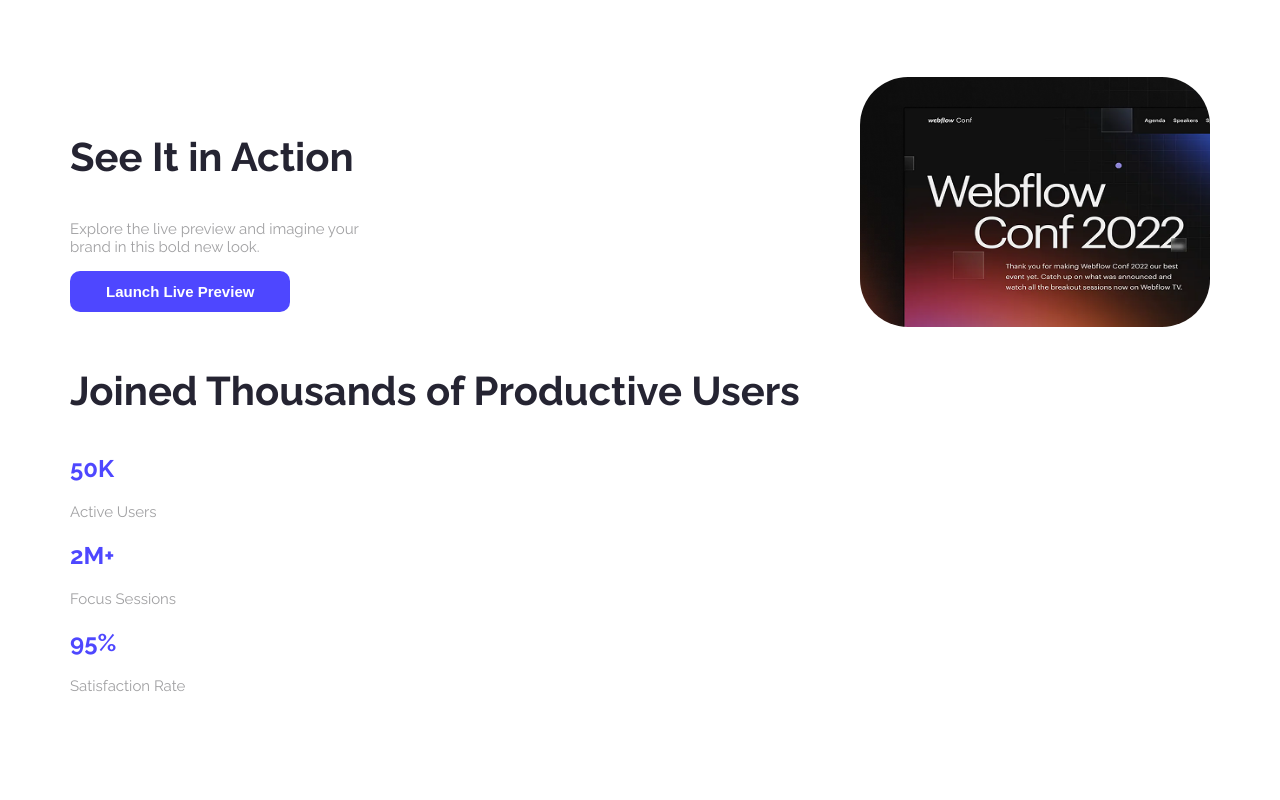
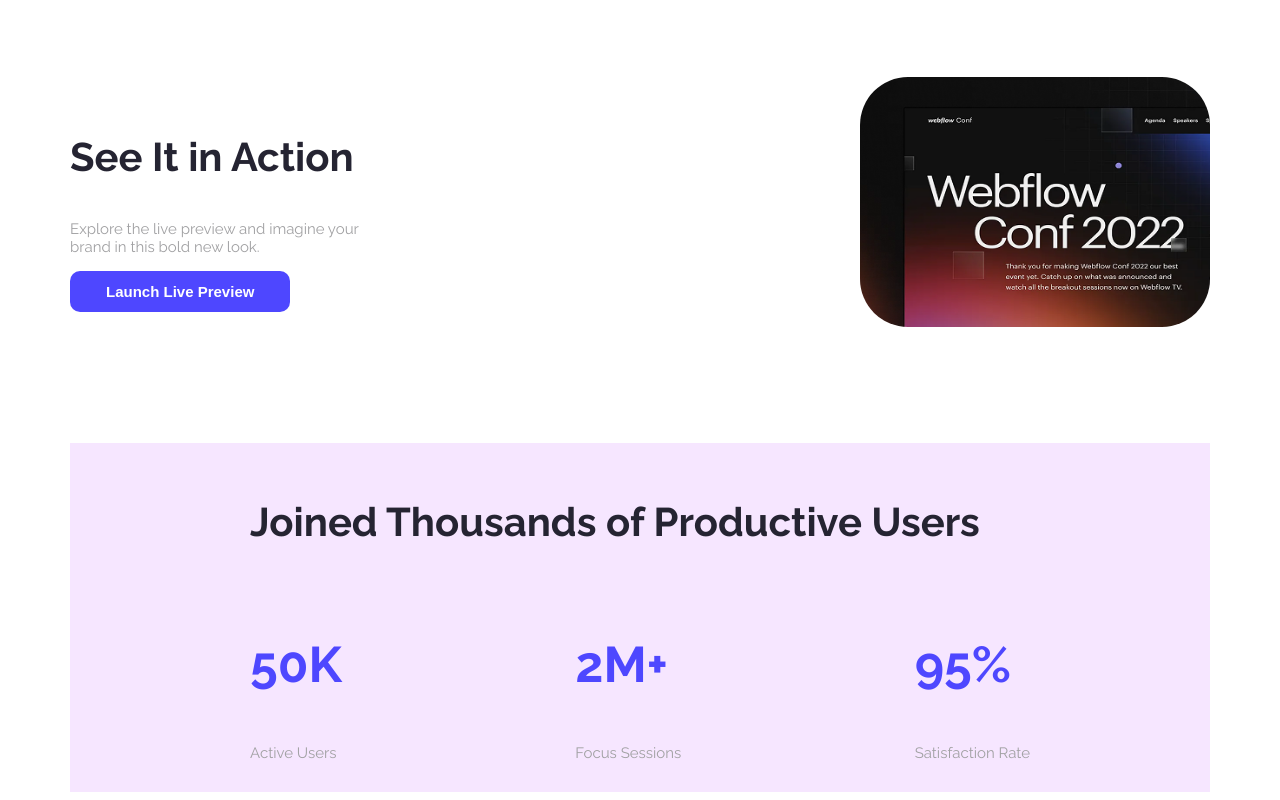
Before and after one commit to Hasanmahmud2024/landing-luanchpad, a plain HTML site: page index.html in a window 1280 px wide. Shown: the part 697-1497 px from the top of the page. Before the commit the page ends 1407 px from the top, so only its background shows below. Drawn offline with Linux system fonts and the light colour scheme.

Commit message:
added user details

```diff
--- a/index.html
+++ b/index.html
@@ -42,15 +42,15 @@
             <h3 class="section-title">Joined Thousands of Productive Users</h3>
             <div class="user-numbers">
                 <div>
-                    <h1 class="secondary-text">50K</h1>
+                    <h3 class="secondary-text">50K</h3>
                     <p class="section-description">Active Users</p>
                 </div>
                 <div>
-                    <h1 class="secondary-text">2M+</h1>
+                    <h3 class="secondary-text">2M+</h3>
                     <p class="section-description">Focus Sessions</p>
                 </div>
                 <div>
-                    <h1 class="secondary-text">95%</h1>
+                    <h3 class="secondary-text">95%</h3>
                     <p class="section-description">Satisfaction Rate</p>
                 </div>
             </div>
--- a/styles/styles.css
+++ b/styles/styles.css
@@ -100,3 +100,19 @@ main {
 }
 
 /* user section styles */
+.user-details {
+  padding: 15px 180px;
+    background-color: hsl(279, 100%, 95%) ;
+    margin-top: 116px;
+}
+
+.user-numbers {
+  display: flex;
+  align-items: center;
+  justify-content: space-between;
+  border-radius: 10px;
+}
+
+.user-numbers h3 {
+  font-size: 50px;
+}
```
